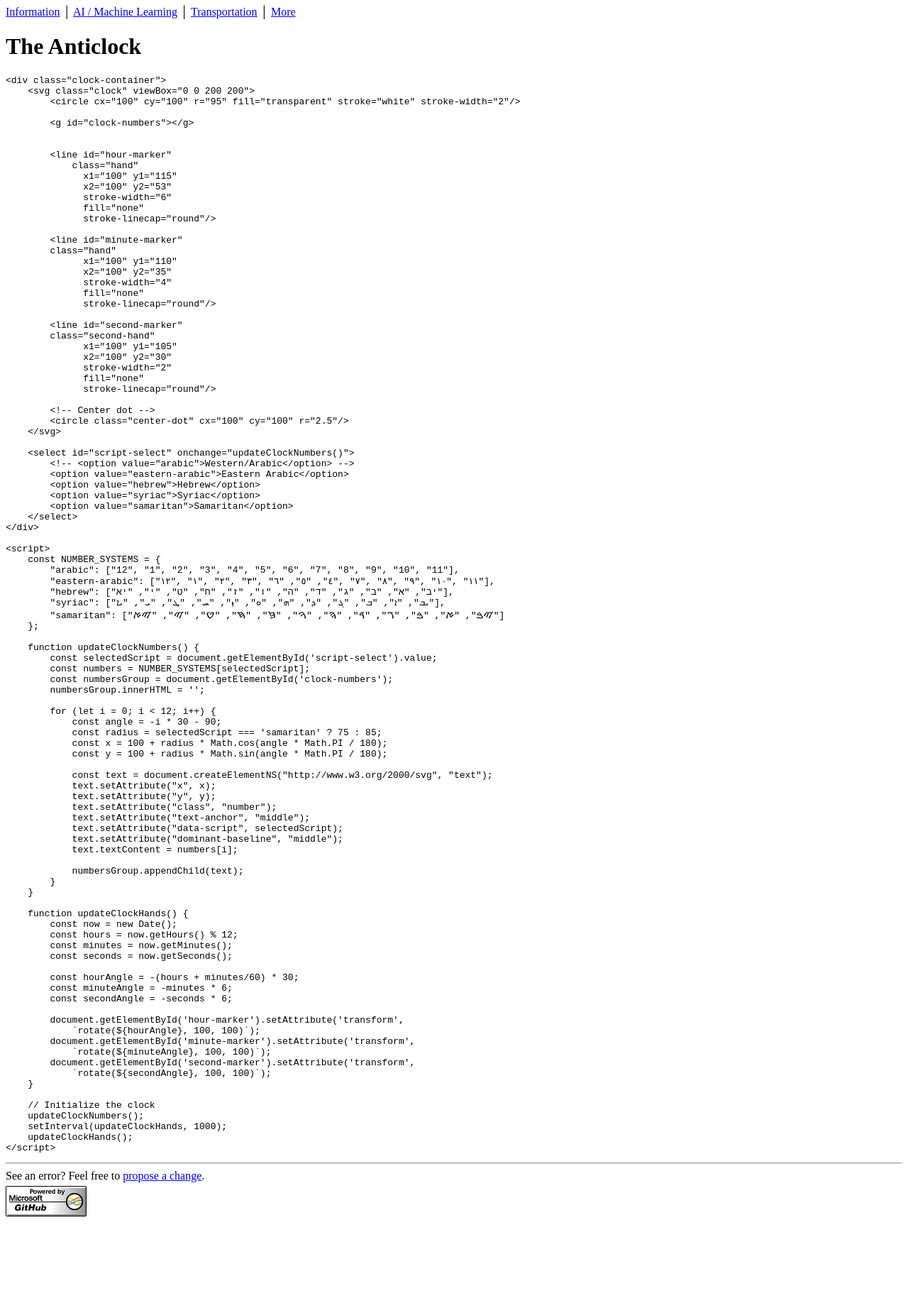
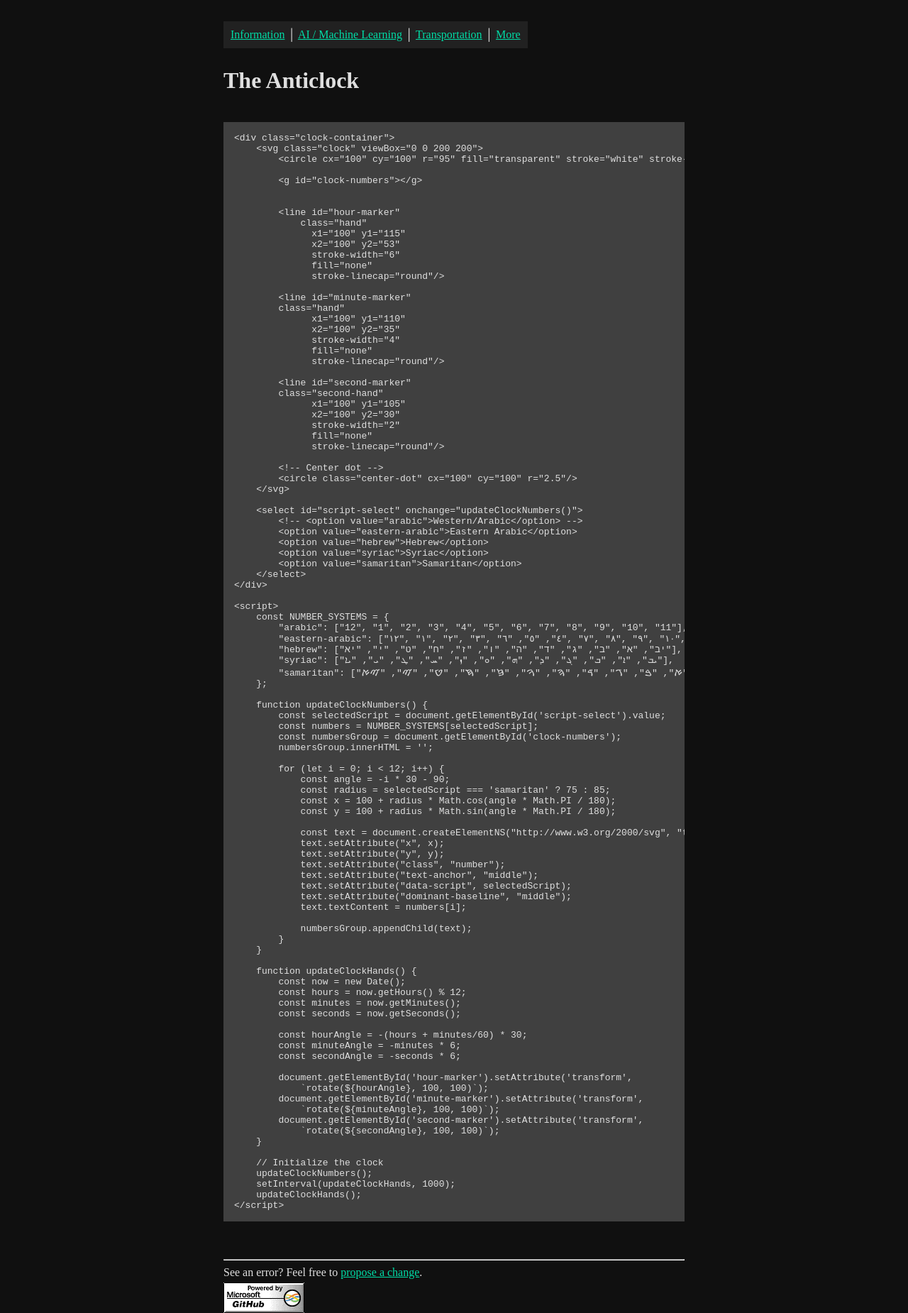
Before and after one commit to benarnav/benarnav.github.io, a Jekyll site: the page built from posts/anticlock.md, in a window 1280 px wide. Shown: the whole page at 71% size. Built offline with Jekyll 4.4.1, drawn with Linux system fonts in a browser that asks for light colours; some web fonts are replaced; before the commit the page ends 1714 px from its top, so only the background shows below that.

Commit message:
update layout

```diff
--- a/_layouts/anticlock.html
+++ b/_layouts/anticlock.html
@@ -2,10 +2,11 @@
 <html lang="en">
 <head>
     {% include seo.md %}
+    {% include css.md %}
     <link rel="preconnect" href="https://fonts.googleapis.com">
     <link rel="preconnect" href="https://fonts.gstatic.com" crossorigin>
     <link href="https://fonts.googleapis.com/css2?family=Amiri:ital,wght@0,400;0,700;1,400;1,700&family=Bona+Nova:ital,wght@0,400;0,700;1,400&display=swap" rel="stylesheet">
-    <link rel="stylesheet" href="{{ '/assets/css/anticlock.css' | relative_url }}">
+    <link rel="stylesheet" type="text/css" href="/assets/css/anticlock.css">
 
 </head>
 <body>
```
